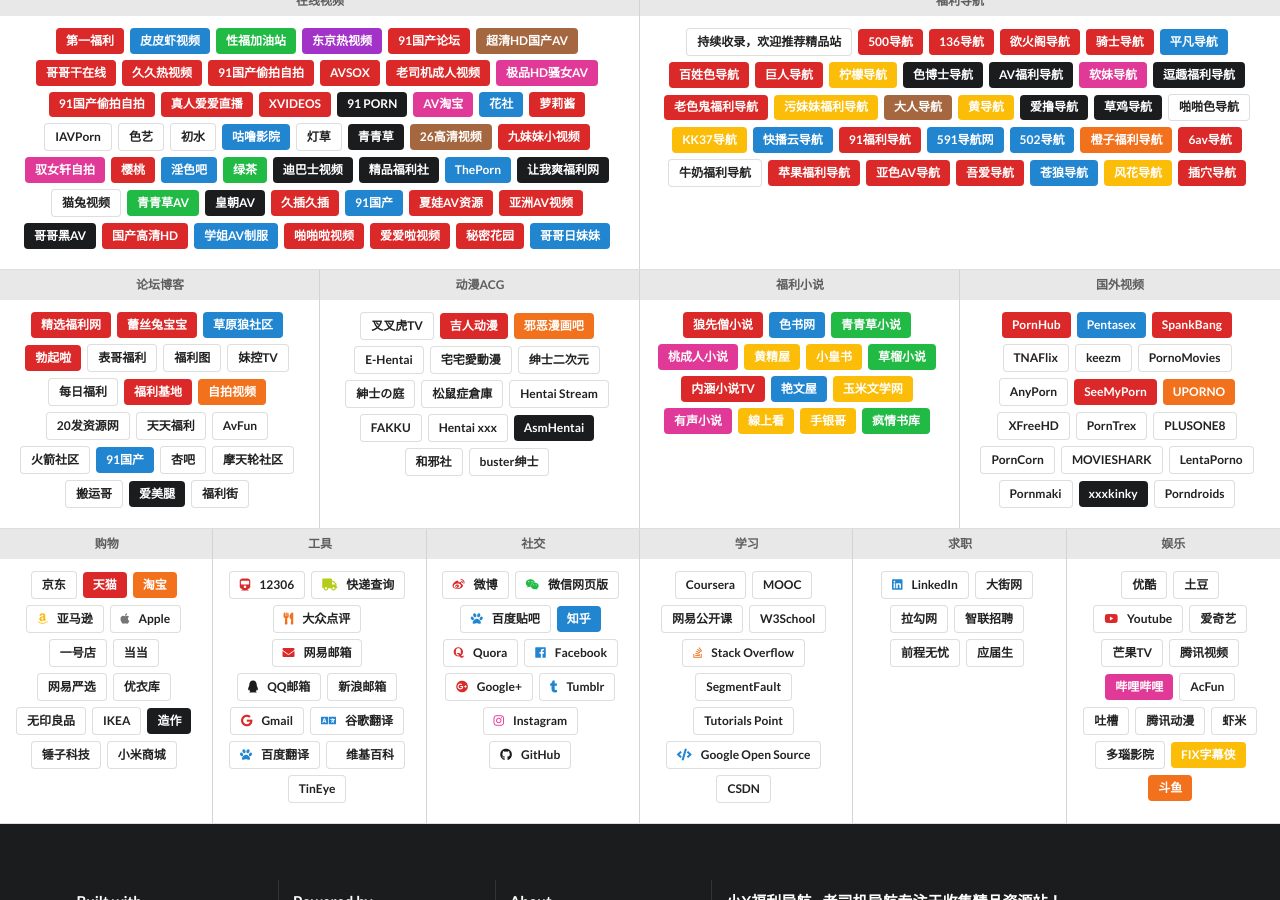
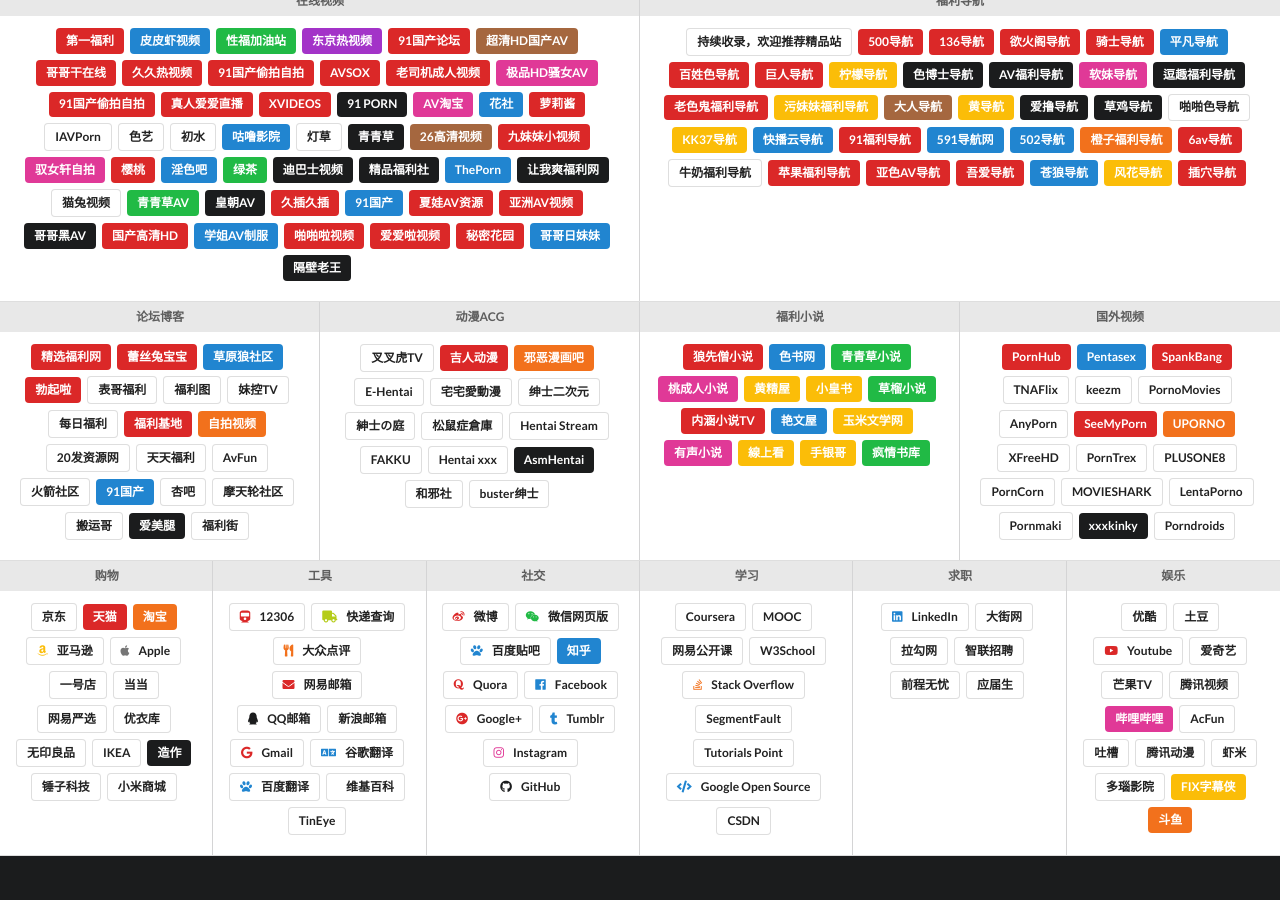
Before and after one commit to boboyang1/xxfldh, a Jekyll site: the page built from index.html, in a window 1280 px wide and 900 px high, scrolled down 1176 px. Built offline with Jekyll 4.4.1, drawn with Linux system fonts in a browser that asks for light colours; comment, search, counter and statistics services are not loaded.

Commit message:
Update links.yml

```diff
--- a/_data/links.yml
+++ b/_data/links.yml
@@ -374,6 +374,10 @@
     - name: 哥哥日妹妹
       style: blue
       url: https://www.xxfldh.com/go/num-v-56.html
+
+    - name: 隔壁老王
+      style: black
+      url: https://www.xxfldh.com/go/num-v-57.html
 
   - category: 福利导航
     links:
```
